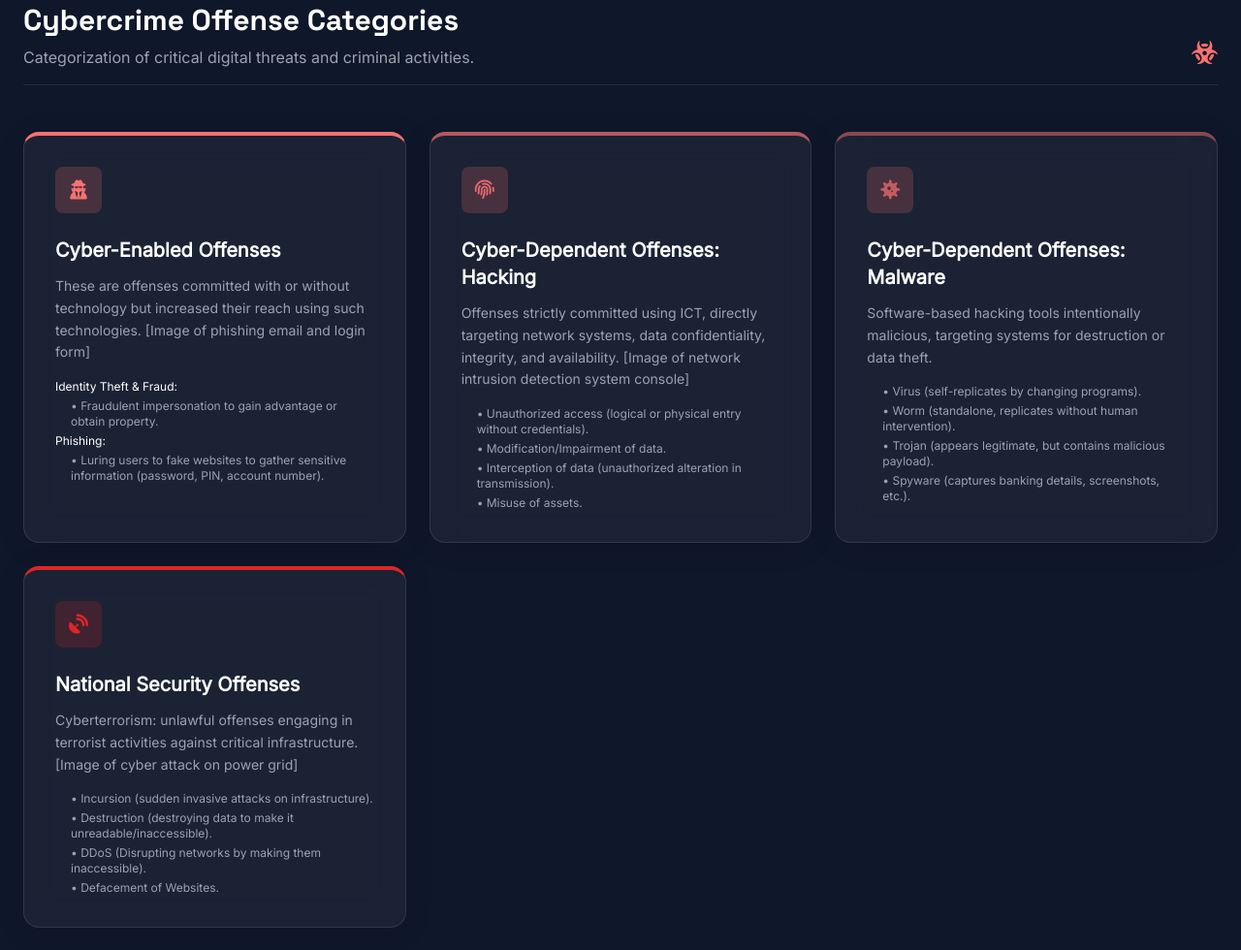
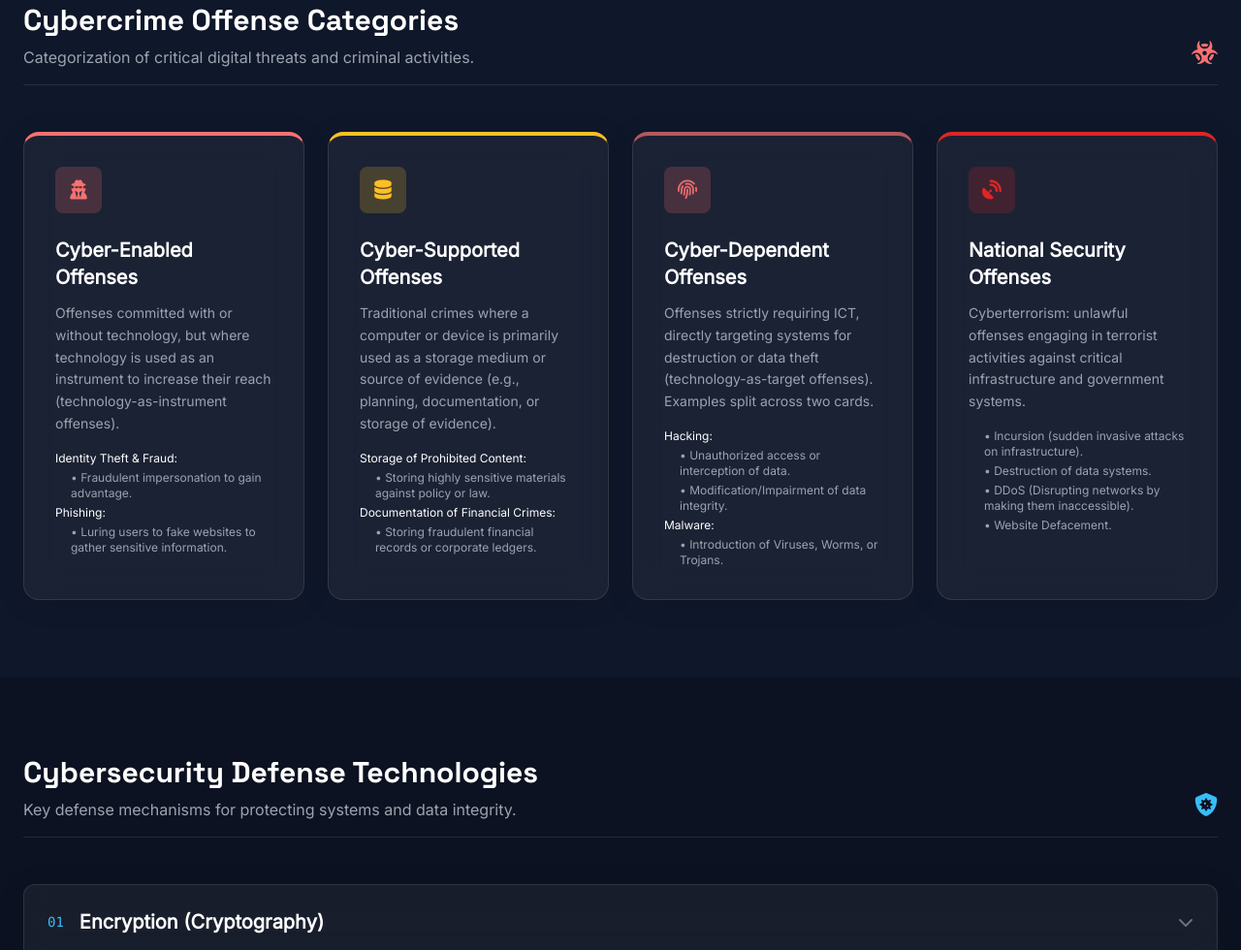
Before and after one commit to HJ-14s/HJ-14s.github.io, a plain HTML site: page index.html in a window 1280 px wide. Shown: the part 853-1833 px from the top of the page at 97% size. Drawn offline with nearby package versions, Linux system fonts and the light colour scheme.

Commit message:
updated pictures

```diff
--- a/index.html
+++ b/index.html
@@ -256,7 +256,8 @@
                 </div>
             </div>
 
-            <div class="grid grid-cols-1 lg:grid-cols-2 xl:grid-cols-3 gap-6">
+            <!-- Changed grid layout to 2x2 for desktop to accommodate the new card gracefully -->
+            <div class="grid grid-cols-1 md:grid-cols-2 lg:grid-cols-2 xl:grid-cols-4 gap-6">
                 <!-- Threat Card 1: Cyber-Enabled Offenses (Alert Red Border) -->
                 <div class="glass p-8 rounded-2xl hover:-translate-y-2 transition-transform duration-300 border-t-4 border-t-brand-alert">
                     <div class="w-12 h-12 rounded-lg bg-brand-alert/20 flex items-center justify-center mb-6 text-brand-alert">
@@ -264,13 +265,30 @@
                     </div>
                     <h3 class="text-xl font-bold mb-3">Cyber-Enabled Offenses</h3>
                     <p class="text-gray-400 text-sm leading-relaxed mb-4">
-                        These are offenses committed with or without technology but increased their reach using such technologies. [Image of phishing email and login form]
+                        Offenses committed with or without technology, but where technology is used as an instrument to increase their reach (technology-as-instrument offenses).
                     </p>
                     <ul class="text-xs text-gray-400 space-y-1">
                         <li class="font-medium text-white">Identity Theft & Fraud:</li>
-                        <li class="ml-4">• Fraudulent impersonation to gain advantage or obtain property.</li>
+                        <li class="ml-4">• Fraudulent impersonation to gain advantage.</li>
                         <li class="font-medium text-white">Phishing:</li>
-                        <li class="ml-4">• Luring users to fake websites to gather sensitive information (password, PIN, account number).</li>
+                        <li class="ml-4">• Luring users to fake websites to gather sensitive information.</li>
+                    </ul>
+                </div>
+
+                <!-- UPDATED CARD: Computer/Cyber-Supported Offenses (Content Toned Down) -->
+                <div class="glass p-8 rounded-2xl hover:-translate-y-2 transition-transform duration-300 border-t-4 border-t-brand-warning">
+                    <div class="w-12 h-12 rounded-lg bg-brand-warning/20 flex items-center justify-center mb-6 text-brand-warning">
+                        <i class="fas fa-database text-xl"></i>
+                    </div>
+                    <h3 class="text-xl font-bold mb-3">Cyber-Supported Offenses</h3>
+                    <p class="text-gray-400 text-sm leading-relaxed mb-4">
+                        Traditional crimes where a computer or device is primarily used as a storage medium or source of evidence (e.g., planning, documentation, or storage of evidence).
+                    </p>
+                    <ul class="text-xs text-gray-400 space-y-1">
+                        <li class="font-medium text-white">Storage of Prohibited Content:</li>
+                        <li class="ml-4">• Storing highly sensitive materials against policy or law.</li>
+                        <li class="font-medium text-white">Documentation of Financial Crimes:</li>
+                        <li class="ml-4">• Storing fraudulent financial records or corporate ledgers.</li>
                     </ul>
                 </div>
 
@@ -279,32 +297,16 @@
                     <div class="w-12 h-12 rounded-lg bg-brand-alert/20 flex items-center justify-center mb-6 text-brand-alert/90">
                         <i class="fas fa-fingerprint text-xl"></i>
                     </div>
-                    <h3 class="text-xl font-bold mb-3">Cyber-Dependent Offenses: Hacking</h3>
+                    <h3 class="text-xl font-bold mb-3">Cyber-Dependent Offenses</h3>
                     <p class="text-gray-400 text-sm leading-relaxed mb-4">
-                        Offenses strictly committed using ICT, directly targeting network systems, data confidentiality, integrity, and availability. [Image of network intrusion detection system console]
+                        Offenses strictly requiring ICT, directly targeting systems for destruction or data theft (technology-as-target offenses). Examples split across two cards.
                     </p>
                     <ul class="text-xs text-gray-400 space-y-1">
-                        <li class="ml-4">• Unauthorized access (logical or physical entry without credentials).</li>
-                        <li class="ml-4">• Modification/Impairment of data.</li>
-                        <li class="ml-4">• Interception of data (unauthorized alteration in transmission).</li>
-                        <li class="ml-4">• Misuse of assets.</li>
-                    </ul>
-                </div>
-
-                <!-- Threat Card 3: Cyber-Dependent Offenses (Malware) -->
-                <div class="glass p-8 rounded-2xl hover:-translate-y-2 transition-transform duration-300 border-t-4 border-t-brand-alert/50">
-                    <div class="w-12 h-12 rounded-lg bg-brand-alert/20 flex items-center justify-center mb-6 text-brand-alert/70">
-                        <i class="fas fa-virus text-xl"></i>
-                    </div>
-                    <h3 class="text-xl font-bold mb-3">Cyber-Dependent Offenses: Malware</h3>
-                    <p class="text-gray-400 text-sm leading-relaxed mb-4">
-                        Software-based hacking tools intentionally malicious, targeting systems for destruction or data theft.
-                    </p>
-                    <ul class="text-xs text-gray-400 space-y-1">
-                        <li class="ml-4">• Virus (self-replicates by changing programs).</li>
-                        <li class="ml-4">• Worm (standalone, replicates without human intervention).</li>
-                        <li class="ml-4">• Trojan (appears legitimate, but contains malicious payload).</li>
-                        <li class="ml-4">• Spyware (captures banking details, screenshots, etc.).</li>
+                        <li class="font-medium text-white">Hacking:</li>
+                        <li class="ml-4">• Unauthorized access or interception of data.</li>
+                        <li class="ml-4">• Modification/Impairment of data integrity.</li>
+                        <li class="font-medium text-white">Malware:</li>
+                        <li class="ml-4">• Introduction of Viruses, Worms, or Trojans.</li>
                     </ul>
                 </div>
 
@@ -315,13 +317,13 @@
                     </div>
                     <h3 class="text-xl font-bold mb-3">National Security Offenses</h3>
                     <p class="text-gray-400 text-sm leading-relaxed mb-4">
-                        Cyberterrorism: unlawful offenses engaging in terrorist activities against critical infrastructure. [Image of cyber attack on power grid]
+                        Cyberterrorism: unlawful offenses engaging in terrorist activities against critical infrastructure and government systems.
                     </p>
                     <ul class="text-xs text-gray-400 space-y-1">
                         <li class="ml-4">• Incursion (sudden invasive attacks on infrastructure).</li>
-                        <li class="ml-4">• Destruction (destroying data to make it unreadable/inaccessible).</li>
+                        <li class="ml-4">• Destruction of data systems.</li>
                         <li class="ml-4">• DDoS (Disrupting networks by making them inaccessible).</li>
-                        <li class="ml-4">• Defacement of Websites.</li>
+                        <li class="ml-4">• Website Defacement.</li>
                     </ul>
                 </div>
             </div>
@@ -345,6 +347,7 @@
             <div class="space-y-4">
 
                 <!-- Tech Item 1: Encryption -->
+                <!-- ADDING relative z-20 HERE -->
                 <div class="glass rounded-xl overflow-hidden group relative z-20">
                     <div class="p-6 cursor-pointer flex justify-between items-center" onclick="toggleTech('tech1')">
                         <div class="flex items-center gap-4">
@@ -369,6 +372,7 @@
                 </div>
 
                 <!-- Tech Item 2: Biometrics & Authentication -->
+                <!-- ADDING relative z-20 HERE -->
                 <div class="glass rounded-xl overflow-hidden group relative z-20">
                     <div class="p-6 cursor-pointer flex justify-between items-center" onclick="toggleTech('tech2')">
                         <div class="flex items-center gap-4">
@@ -380,7 +384,7 @@
                     <div id="tech2" class="hidden px-6 pb-6 pt-0 border-t border-white/5">
                         <div class="mt-4 grid md:grid-cols-2 gap-8">
                             <p class="text-gray-400 text-sm leading-relaxed">
-                                Authentication validates the identity of an end user. **Biometrics** uses unique physical/behavioral traits (eyes, fingerprints, face) for higher security. [Image of biometric scanner]
+                                Authentication validates the identity of an end user. Biometrics uses unique physical/behavioral traits (eyes, fingerprints, face) for higher security. [Image of biometric scanner]
                                 <br><br>
                                 Examples: Optical/Ultrasonic/Capacitive Scanners, Access Tokens, Security Keys.
                             </p>
```
